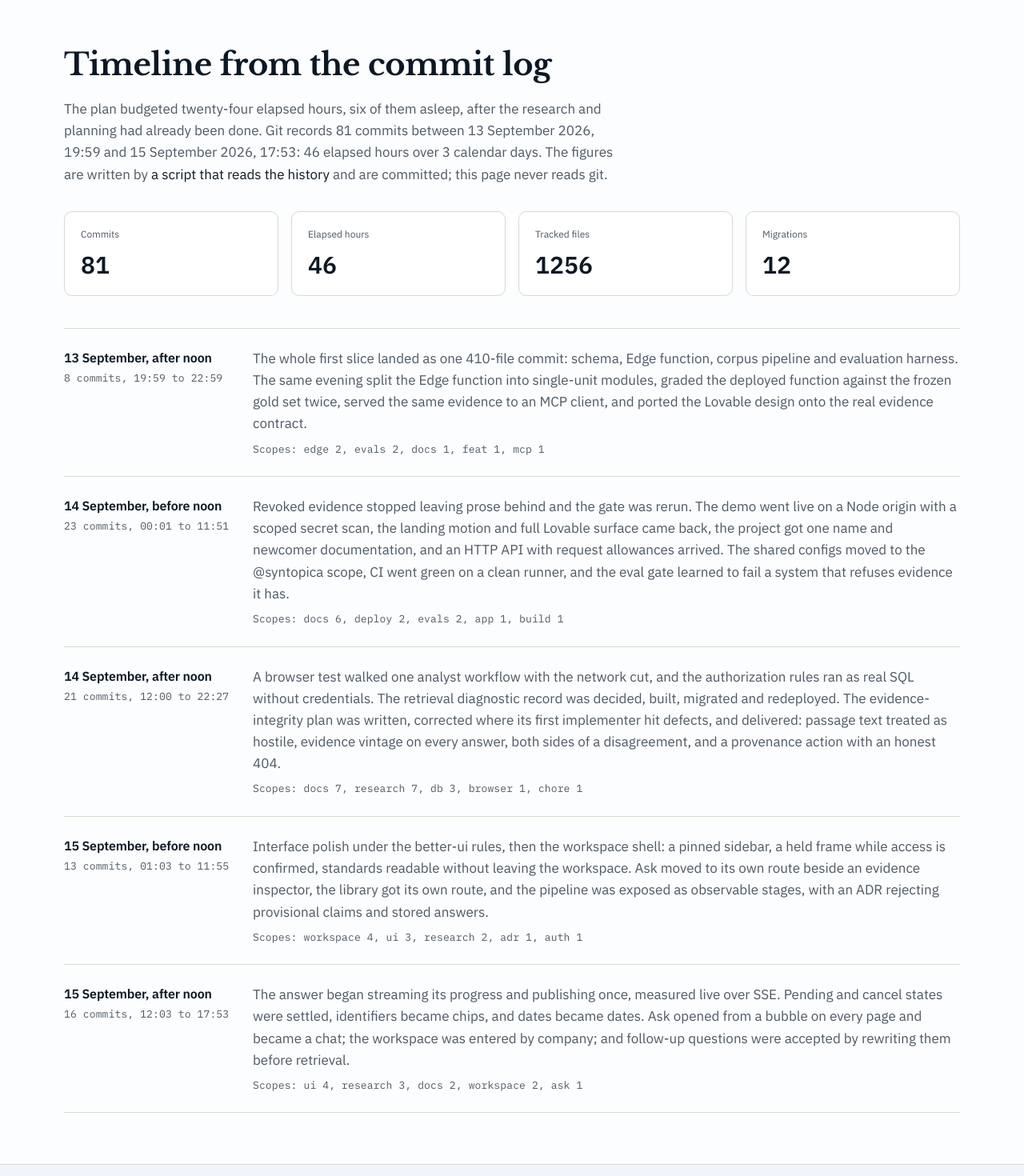
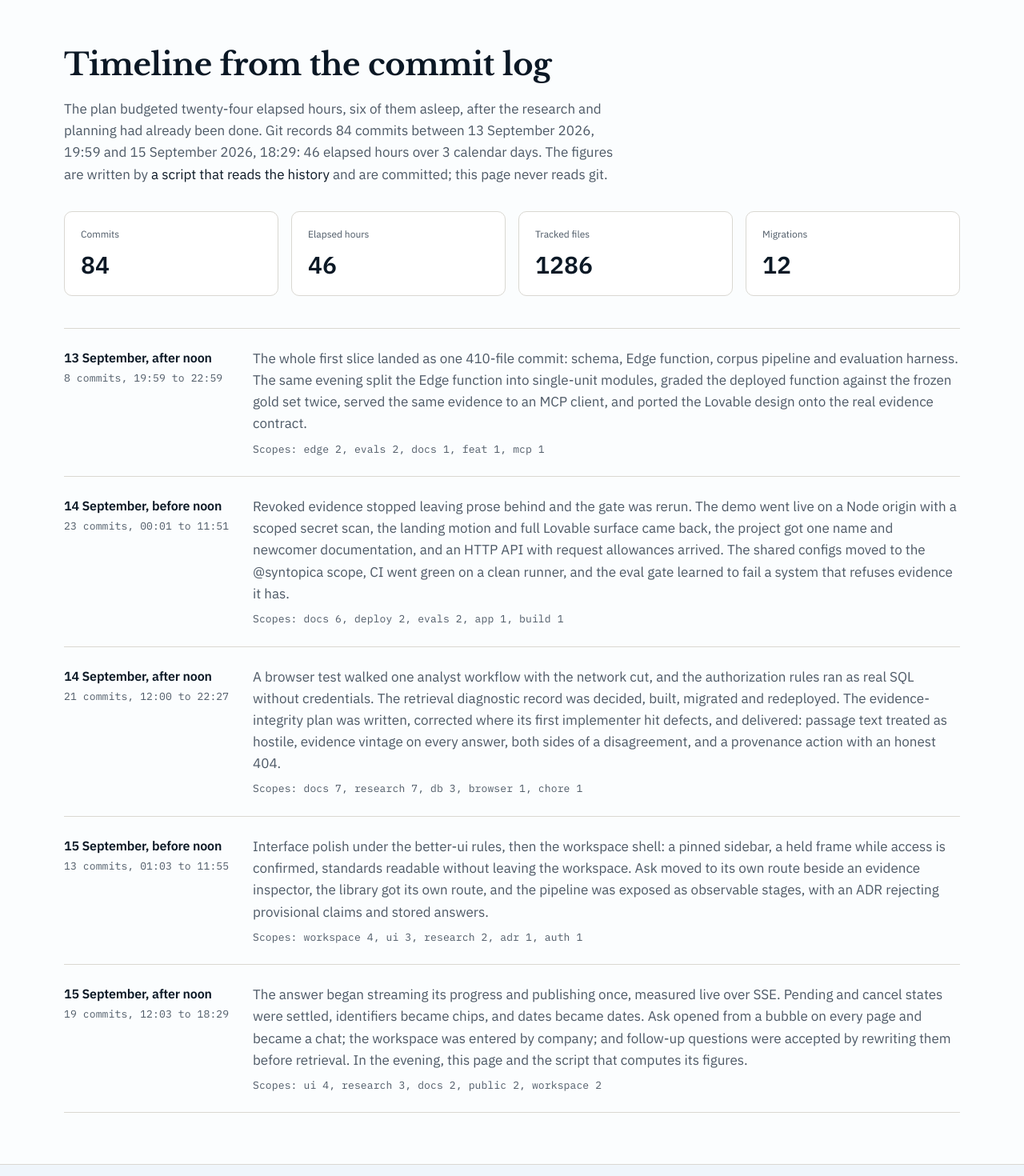
Before and after one commit to CristianDeluxe/inpractise-demo, a React (Vite) app: page /built in a window 1280 px wide. Shown: the part 600-2070 px from the top of the page at 80% size. Built offline with nearby package versions, Linux system fonts and the light colour scheme; no server answers.

Commit message:
docs: record the built page and refresh its statistics
Regenerated src/public/buildStats.ts so the committed figures include this branch, named the page in the last half-day's theme, and logged the work with the lint un-ignore it needed.

```diff
--- a/src/public/buildStats.ts
+++ b/src/public/buildStats.ts
@@ -4,17 +4,17 @@
 // result. The page at /built imports this file and never reads git at runtime.
 export const buildStats = {
   head: {
-    hash: '2a3e7c6',
-    date: '2026-09-15T17:53:19+02:00',
+    hash: '5ad2f3d',
+    date: '2026-09-15T18:29:14+02:00',
   },
   firstCommitAt: '13 September 2026, 19:59',
-  lastCommitAt: '15 September 2026, 17:53',
+  lastCommitAt: '15 September 2026, 18:29',
   elapsedHours: 46,
   calendarDays: 3,
-  commitCount: 81,
+  commitCount: 84,
   files: {
-    tracked: 1256,
-    source: 533,
+    tracked: 1286,
+    source: 552,
     edge: 181,
     migrations: 12,
     tests: 96,
@@ -56,10 +56,10 @@ export const buildStats = {
     {
       key: '2026-09-15-pm',
       label: '15 September, after noon',
-      commitCount: 16,
+      commitCount: 19,
       firstAt: '12:03',
-      lastAt: '17:53',
-      scopes: ['ui 4', 'research 3', 'docs 2', 'workspace 2', 'ask 1'],
+      lastAt: '18:29',
+      scopes: ['ui 4', 'research 3', 'docs 2', 'public 2', 'workspace 2'],
     },
   ],
 } as const
--- a/src/public/buildTimelineThemes.ts
+++ b/src/public/buildTimelineThemes.ts
@@ -12,5 +12,5 @@ export const buildTimelineThemes = {
   '2026-09-15-am':
     'Interface polish under the better-ui rules, then the workspace shell: a pinned sidebar, a held frame while access is confirmed, standards readable without leaving the workspace. Ask moved to its own route beside an evidence inspector, the library got its own route, and the pipeline was exposed as observable stages, with an ADR rejecting provisional claims and stored answers.',
   '2026-09-15-pm':
-    'The answer began streaming its progress and publishing once, measured live over SSE. Pending and cancel states were settled, identifiers became chips, and dates became dates. Ask opened from a bubble on every page and became a chat; the workspace was entered by company; and follow-up questions were accepted by rewriting them before retrieval.',
+    'The answer began streaming its progress and publishing once, measured live over SSE. Pending and cancel states were settled, identifiers became chips, and dates became dates. Ask opened from a bubble on every page and became a chat; the workspace was entered by company; and follow-up questions were accepted by rewriting them before retrieval. In the evening, this page and the script that computes its figures.',
 } as const satisfies Record<BuildHalfDayKey, string>
```
